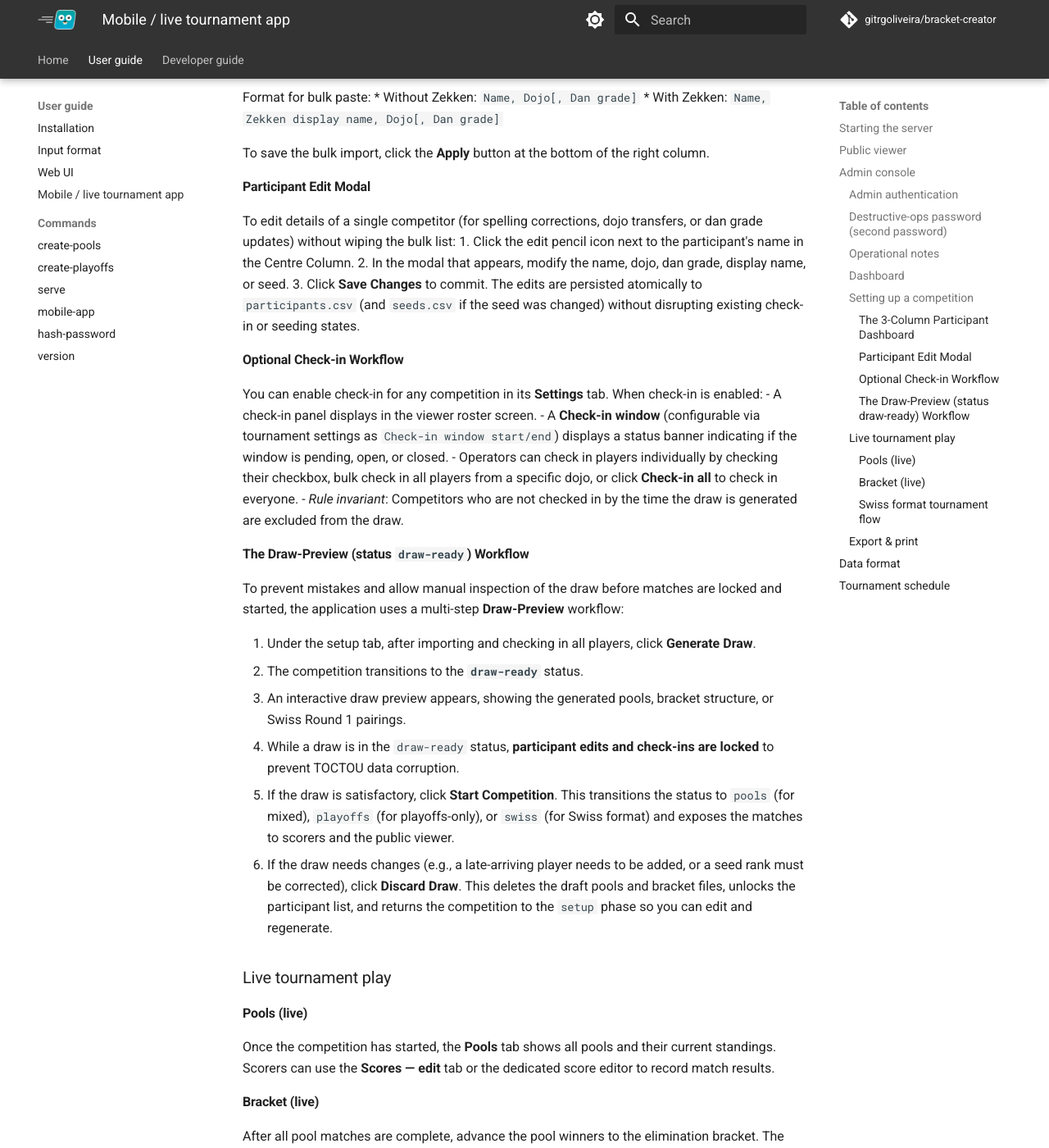
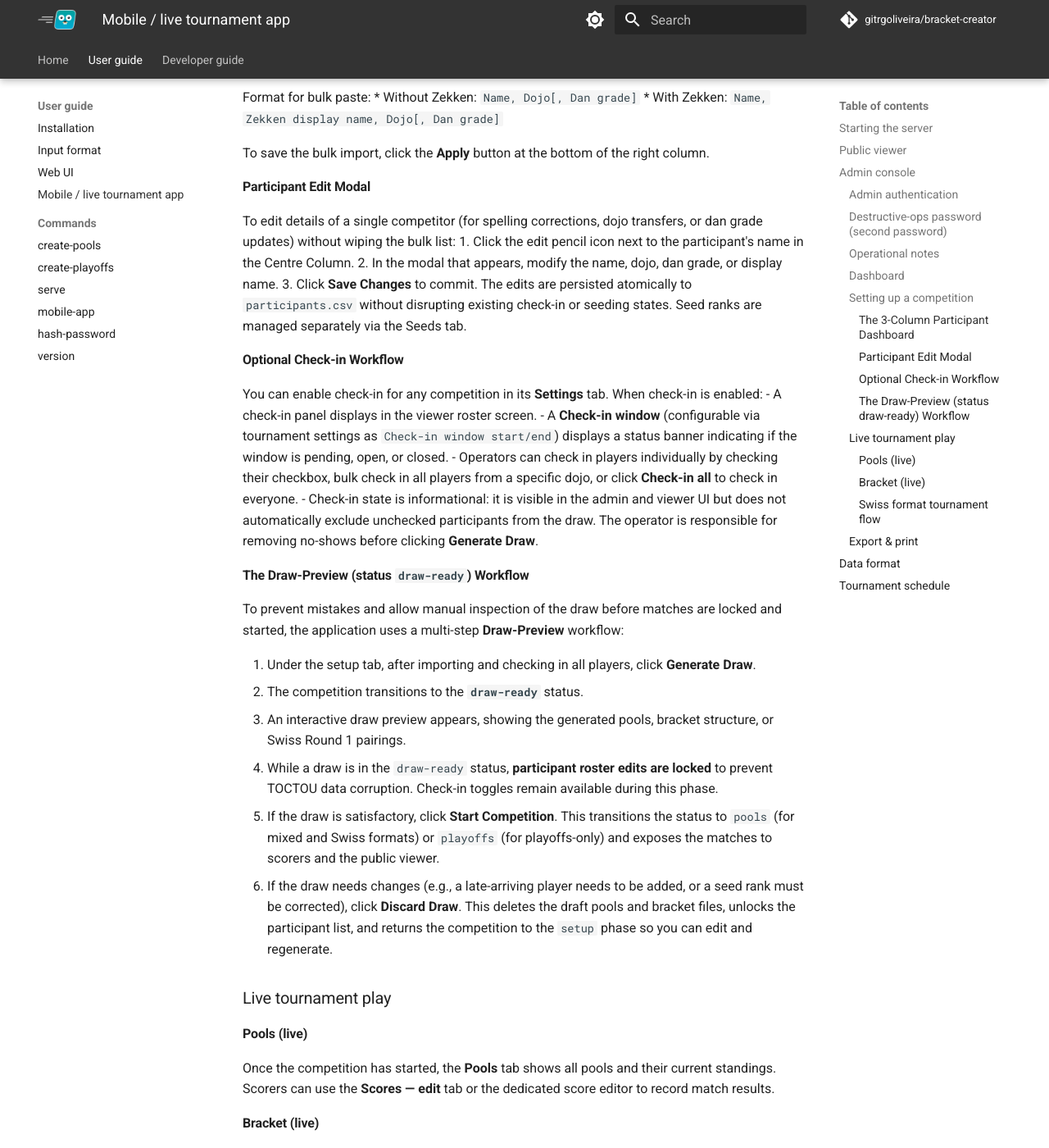
Before and after one commit to gitrgoliveira/bracket-creator, an MkDocs documentation site: the page built from docs/user-guide/mobile-app.md, in a window 1280 px wide and 1400 px high, scrolled down 4292 px. Shown: the whole window at 82% size. Built offline with MkDocs 1.6.1 and Material for MkDocs 9.7.7, drawn with Linux system fonts in a browser that asks for light colours; comment, search, counter and statistics services are not loaded; some of the changed text lies outside the part shown.

Commit message:
fix(docs): address 17 Copilot review comments — spec constraints, correct status/flow docs
specs/openapi.yaml:
- Add maxLength:64 to pid path parameter
- Add maxItems:16 + per-item maxLength:200 to PUT participant metadata array
- Add maxLength:200 to danGrade (with persisted-as-metadata note) and tag
- Mark Participant.checkedIn as readOnly with explanation of dedicated endpoints
- Add checkInEnabled to Competition schema; add checkInWindowStart/End to Tournament schema
- Expand Swiss generate-round 409 response to include code (round_incomplete) and round fields

docs/user-guide/mobile-app.md:
- Remove seed editing from participant edit modal description (only name/dojo/grade/display)
- Correct check-in rule: informational only, draw pipeline does not filter by checkedIn
- Narrow draw-ready lock description: roster edits locked, check-in toggles still allowed
- Fix status on Start Competition: Swiss uses pools status (not a swiss status)
- Fix Swiss flow section: Start Competition triggers round 1; status is pools, not swiss

CLAUDE.md:
- Fix admin module count from "nine" to "eleven" (admin_announcement.jsx added)
- List all top-level web-mobile/js/*.jsx modules (bracket, data, display, glossary, etc.)

web/package.json + web-mobile/package.json:
- Sync package.json with main (security overrides, test:render script, missing deps)
- Regenerate package-lock.json to remove stale vite@8.0.13 (CVE-affected) from web/

Co-Authored-By: Claude Sonnet 4.6 <noreply@anthropic.com>

```diff
--- a/docs/user-guide/mobile-app.md
+++ b/docs/user-guide/mobile-app.md
@@ -153,8 +153,8 @@ To save the bulk import, click the **Apply** button at the bottom of the right c
 
 To edit details of a single competitor (for spelling corrections, dojo transfers, or dan grade updates) without wiping the bulk list:
 1. Click the edit pencil icon next to the participant's name in the Centre Column.
-2. In the modal that appears, modify the name, dojo, dan grade, display name, or seed.
-3. Click **Save Changes** to commit. The edits are persisted atomically to `participants.csv` (and `seeds.csv` if the seed was changed) without disrupting existing check-in or seeding states.
+2. In the modal that appears, modify the name, dojo, dan grade, or display name.
+3. Click **Save Changes** to commit. The edits are persisted atomically to `participants.csv` without disrupting existing check-in or seeding states. Seed ranks are managed separately via the Seeds tab.
 
 #### Optional Check-in Workflow
 
@@ -162,7 +162,7 @@ You can enable check-in for any competition in its **Settings** tab. When check-
 - A check-in panel displays in the viewer roster screen.
 - A **Check-in window** (configurable via tournament settings as `Check-in window start/end`) displays a status banner indicating if the window is pending, open, or closed.
 - Operators can check in players individually by checking their checkbox, bulk check in all players from a specific dojo, or click **Check-in all** to check in everyone.
-- *Rule invariant*: Competitors who are not checked in by the time the draw is generated are excluded from the draw.
+- Check-in state is informational: it is visible in the admin and viewer UI but does not automatically exclude unchecked participants from the draw. The operator is responsible for removing no-shows before clicking **Generate Draw**.
 
 #### The Draw-Preview (status `draw-ready`) Workflow
 
@@ -171,8 +171,8 @@ To prevent mistakes and allow manual inspection of the draw before matches are l
 1. Under the setup tab, after importing and checking in all players, click **Generate Draw**.
 2. The competition transitions to the **`draw-ready`** status.
 3. An interactive draw preview appears, showing the generated pools, bracket structure, or Swiss Round 1 pairings.
-4. While a draw is in the `draw-ready` status, **participant edits and check-ins are locked** to prevent TOCTOU data corruption.
-5. If the draw is satisfactory, click **Start Competition**. This transitions the status to `pools` (for mixed), `playoffs` (for playoffs-only), or `swiss` (for Swiss format) and exposes the matches to scorers and the public viewer.
+4. While a draw is in the `draw-ready` status, **participant roster edits are locked** to prevent TOCTOU data corruption. Check-in toggles remain available during this phase.
+5. If the draw is satisfactory, click **Start Competition**. This transitions the status to `pools` (for mixed and Swiss formats) or `playoffs` (for playoffs-only) and exposes the matches to scorers and the public viewer.
 6. If the draw needs changes (e.g., a late-arriving player needs to be added, or a seed rank must be corrected), click **Discard Draw**. This deletes the draft pools and bracket files, unlocks the participant list, and returns the competition to the `setup` phase so you can edit and regenerate.
 
 ### Live tournament play
@@ -188,10 +188,10 @@ After all pool matches are complete, advance the pool winners to the elimination
 #### Swiss format tournament flow
 
 For large individual tournaments using the **Swiss** format:
-1. **Round Generation**: Click **Generate Round 1** (or the next round) to pair players with equal or similar win records (winners face winners). The competition status moves to `swiss`, and current Swiss round matches are generated.
+1. **Start**: Click **Start Competition**. The competition transitions to `pools` status (the same lifecycle status used for mixed/league formats) and Round 1 pairings are generated, pairing players with equal or similar win records (winners face winners).
 2. **Match Completion**: Scorers record match outcomes. A Swiss round must have all matches completed before the operator can generate the next round.
 3. **Cumulative Standings**: Standings are calculated in real time based on wins, points scored, head-to-head records, and stable alphabetical sorting. This cumulative standings view is public (no authentication required) so spectators can track who is leading the field at any point.
-4. **Advancement**: Click **Generate next round** to compute pairings for the subsequent round. This updates `swissCurrentRound` and broadcasts `swiss_round_generated` SSE events to refresh all screens.
+4. **Advancement**: Click **Generate next round** to compute pairings for the subsequent round. This increments `swissCurrentRound` and broadcasts `swiss_round_generated` SSE events to refresh all screens.
 
 ### Export & print
 
```
Also changed, not shown: CLAUDE.md (+1 -1 lines), 5 other files.
